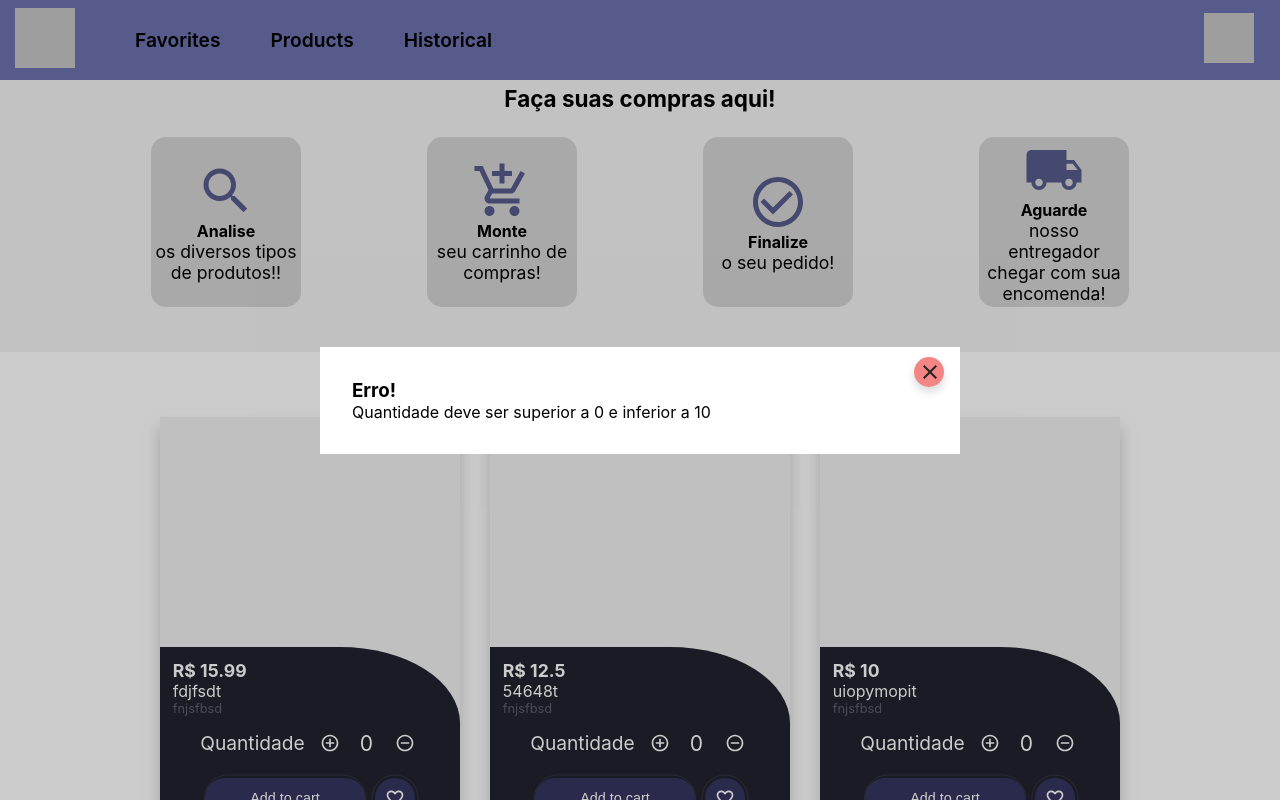
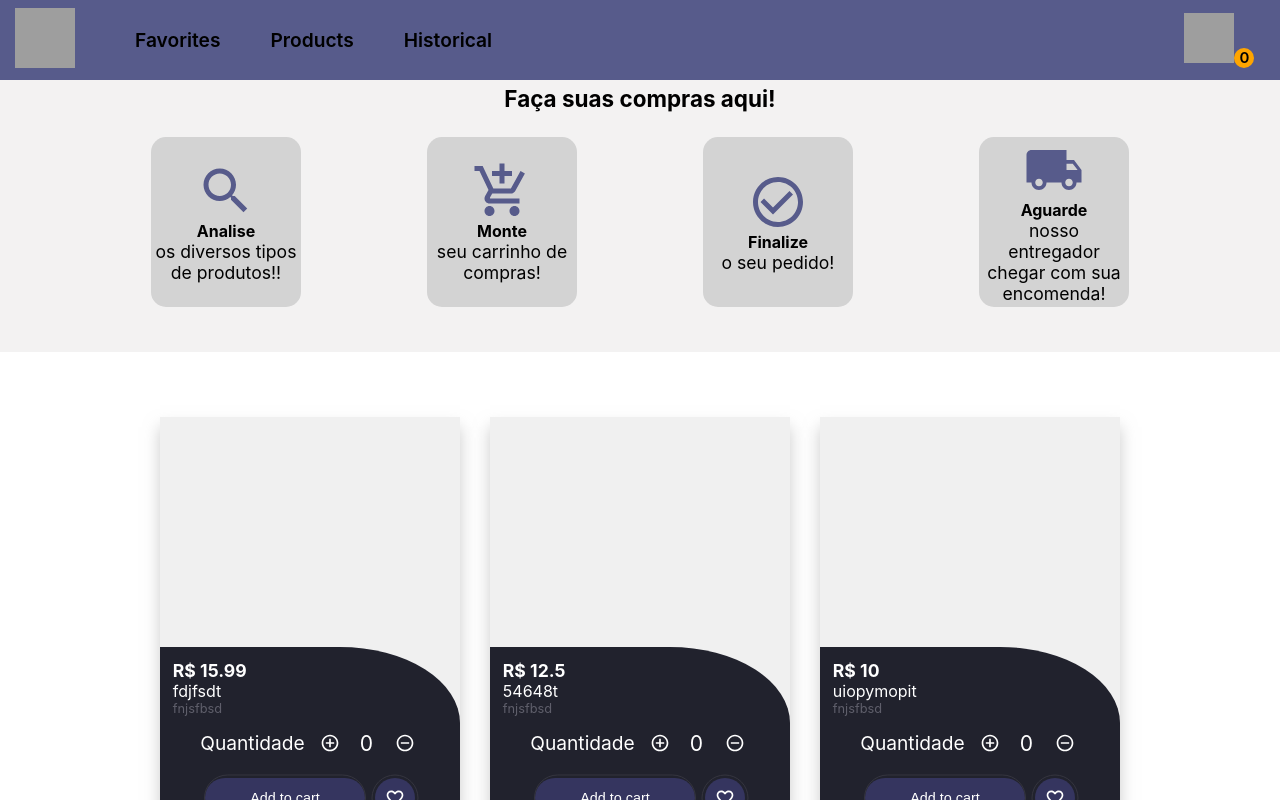
Before and after one commit to GabrielPelosi/react-commerce, a React (Create React App) app: page / in a window 1280 px wide. Shown: the top 800 px of the page. Built offline with nearby package versions, Linux system fonts and the light colour scheme; grey boxes are pictures that could not be loaded.

Commit message:
navbar count icon to products in cart

```diff
--- a/src/App.tsx
+++ b/src/App.tsx
@@ -11,16 +11,21 @@ function App() {
 
   const [cartMenuState, setCartMenuState] = useState<Boolean>(false)
   const [cartItems, setCartItems] = useState<CartProduct[]>([])
+  const [productItemCount, setProductItemCount] = useState<number>(0)
 
   return (
     <>
 
-      <Navbar cartMenuState={cartMenuState} setCartMenuState={setCartMenuState} />
-      <Cart cartMenuState={cartMenuState} cartItems={cartItems} setCartItems={setCartItems} />
+      <Navbar cartMenuState={cartMenuState} setCartMenuState={setCartMenuState} productItemCount={productItemCount}/>
+      <Cart setProductItemCount={setProductItemCount}
+      cartMenuState={cartMenuState} cartItems={cartItems}
+      setCartItems={setCartItems} />
       <Header />
       <ProductList
       cartItems={cartItems} setCartItems={setCartItems}
       setCartMenuState={setCartMenuState}
+      setProductItemCount={setProductItemCount}
+      productItemCount={productItemCount}
       />
       <Footer />
     </>
--- a/src/components/Cart/Cart.tsx
+++ b/src/components/Cart/Cart.tsx
@@ -7,13 +7,18 @@ import CartItem from './CartItem/CartItem'
 type CartParams = {
     cartMenuState: Boolean
     cartItems: CartProduct[],
-    setCartItems: Function
+    setCartItems: Function,
+    setProductItemCount: Function,
 }
 
 
 
-const Cart = ({ cartMenuState, cartItems, setCartItems }: CartParams) => {
+const Cart = ({ cartMenuState, cartItems, setCartItems,setProductItemCount }: CartParams) => {
 
+    const clearCart = () =>{
+        setCartItems([])
+        setProductItemCount(0)
+    }
     return (
         <>
             <div className={"user-cart-dropmenu " + (cartMenuState && "active")}>
@@ -22,7 +27,7 @@ const Cart = ({ cartMenuState, cartItems, setCartItems }: CartParams) => {
                 </div>
                 <div className="cart-buttons">
                     <button>Finalizar compra</button>
-                    <button onClick={() => setCartItems([])}>Limpar carrinho</button>
+                    <button onClick={() => clearCart()}>Limpar carrinho</button>
                 </div>
 
                 <div className="added-cart-items-container">
--- a/src/components/Navbar/Navbar.scss
+++ b/src/components/Navbar/Navbar.scss
@@ -19,6 +19,15 @@
             width: 50px;
             height: 50px;
             cursor: pointer;
+        }
+        .cart-container-counter{
+            background: orange;
+            width: 20px;
+            height: 20px;
+            font-size: 15px;
+            display: inline-block;
+            text-align: center;
+            border-radius: 50%;
         }
     }
 
--- a/src/components/Navbar/Navbar.tsx
+++ b/src/components/Navbar/Navbar.tsx
@@ -3,11 +3,12 @@ import './Navbar.scss'
 
 type NavParam = {
     cartMenuState: Boolean,
-    setCartMenuState: Function
+    setCartMenuState: Function,
+    productItemCount: number,
 }
 
 
-const Navbar = ({cartMenuState, setCartMenuState}: NavParam) => {
+const Navbar = ({cartMenuState, setCartMenuState,productItemCount}: NavParam) => {
     return (
         <>
             <nav className="navbar">
@@ -23,6 +24,7 @@ const Navbar = ({cartMenuState, setCartMenuState}: NavParam) => {
                 </div>
                 <div className="cart-container">
                     <img onClick={() => setCartMenuState(!cartMenuState)} src="https://image.flaticon.com/icons/png/512/263/263142.png" className="cart-btn" alt=""/>
+                    <span className="cart-container-counter">{productItemCount}</span>
                 </div>
             </nav>
         </>
--- a/src/components/ProductList/Product/Product.tsx
+++ b/src/components/ProductList/Product/Product.tsx
@@ -13,9 +13,11 @@ type ProdParam = {
     setCartItems: Function,
     setCartMenuState: Function,
     setPopuponError: Function,
+    setProductItemCount: Function,
+    productItemCount: number,
 }
 
-const Product = ({ productObj, cartItems, setCartItems, setCartMenuState, setPopuponError }: ProdParam) => {
+const Product = ({ productObj, cartItems, setCartItems, setCartMenuState, setPopuponError,setProductItemCount,productItemCount }: ProdParam) => {
 
     const [productQuantity, setProductQuantity] = useState<number>(0);
 
@@ -36,6 +38,7 @@ const Product = ({ productObj, cartItems, setCartItems, setCartMenuState, setPop
                     setPopuponError(true)
                 }
             } else {
+                setProductItemCount(productItemCount + 1)
                 cartItems.push(cartItem)
                 setCartItems(cartItems)
             }
--- a/src/components/ProductList/ProductList.tsx
+++ b/src/components/ProductList/ProductList.tsx
@@ -9,11 +9,13 @@ type ProductParam = {
     cartItems: CartProduct[],
     setCartItems: Function,
     setCartMenuState: Function,
+    setProductItemCount: Function,
+    productItemCount: number,
 }
 
-const ProductList = ({ cartItems, setCartItems, setCartMenuState }: ProductParam) => {
+const ProductList = ({ cartItems, setCartItems, setCartMenuState,setProductItemCount,productItemCount }: ProductParam) => {
 
-    const [alertValue, setAlertValue] = useState<boolean>(true)
+    const [alertValue, setAlertValue] = useState<boolean>(false)
 
     const products: ProductType[] = [{
         id: 1, name: "fdjfsd", description: "fnjsfbsd", price: 15.99
@@ -30,7 +32,9 @@ const ProductList = ({ cartItems, setCartItems, setCartMenuState }: ProductParam
                         <Product productObj={productObj}
                             cartItems={cartItems} setCartItems={setCartItems}
                             setCartMenuState={setCartMenuState}
-                            setPopuponError={setAlertValue} />
+                            setPopuponError={setAlertValue}
+                            setProductItemCount={setProductItemCount}
+                            productItemCount={productItemCount} />
                     ))
                 }
 
```
